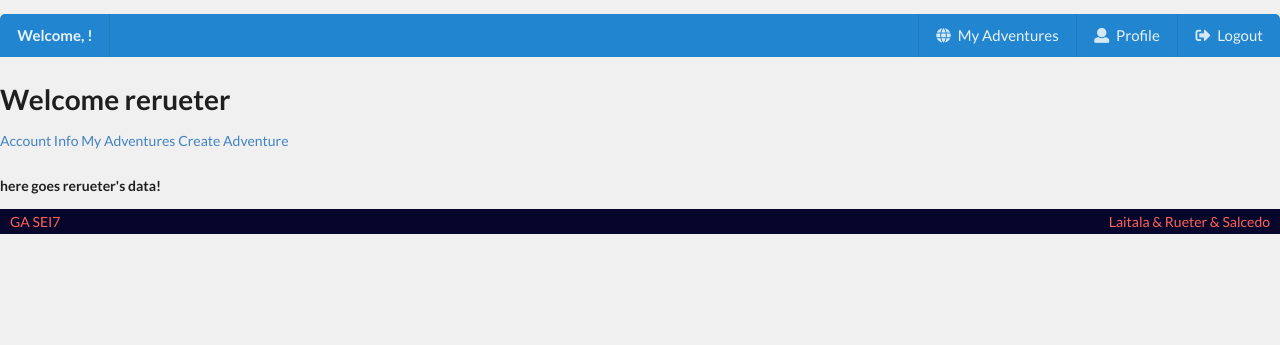
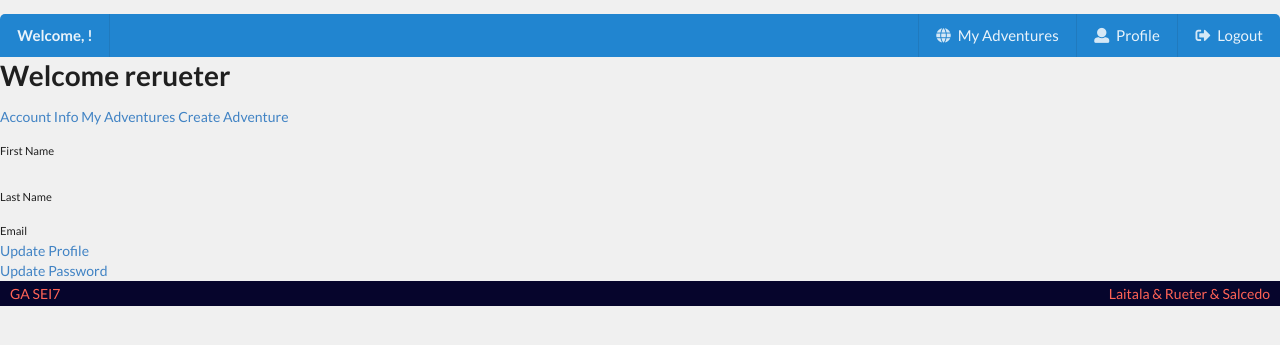
Before and after one commit to masalcedo88/ReactExperiences, a Django app: page /profile in a window 1280 px wide. Shown: the part 100-445 px from the top of the page. Run offline with Django 3.2, Linux system fonts and the light colour scheme; a user stored in the database is signed in.

Commit message:
adds basic profile.html structure and adds update info template (not functional)

```diff
--- /dev/null
+++ b/accounts/forms.py
@@ -0,0 +1,6 @@
+from django import forms
+
+class UserForm(forms.ModelForm):
+  class Meta:
+    model = User
+    fields = ['first_name', 'last_name', 'email']
--- a/accounts/urls.py
+++ b/accounts/urls.py
@@ -6,4 +6,5 @@ urlpatterns = [
   path('signup/', views.signup, name='signup'),
   path('login/', views.login, name='login'),
   path('logout/', views.logout, name='logout'),
+  path('edit_info/', views.edit_info, name='edit_info'),
 ]
--- a/main_app/static/css/main.css
+++ b/main_app/static/css/main.css
@@ -32,7 +32,7 @@ nav {
 }
 .greeting {
   background-color: var(--bg_dark);
-  background-image: url("../images/campfire.jpg");
+  background-image: url('../images/campfire.jpg');
   background-position: center;
   background-size: cover;
   height: 400px;
--- a/main_app/templates/profile.html
+++ b/main_app/templates/profile.html
@@ -1,10 +1,26 @@
 {% extends 'base.html' %}
 {% block content %}
+<div class="profile-nav">
+<h1>Welcome {{ user.username }}</h1>
+    <a href="profile">Account Info</a>
+    <a href="my_adventures">My Adventures</a>
+    <a href="new_adventure">Create Adventure</a>
+</div>
+<div class="full-name">
+    <h4>{{ user.first_name }}</h4>
+    <small>First Name</small>
+    <h4>{{ user.last_name }}</h4>
+    <small>Last Name</small>
+</div>
+<div>
+    <h4>{{ user.email }}</h4>
+    <small>Email</small>
+</div>
+<div class="edit-buttons">
+    <a href="accounts/edit_info">Update Profile</a>
+    <br>
+    <a href="#">Update Password</a>
+</div>
 
-<h1>Welcome {{ user.username }}</h1>
-<a href="profile">Account Info</a>
-<a href="my_adventures">My Adventures</a>
-<a href="new_adventure">Create Adventure</a>
-<h5>here goes {{ user.username }}'s data!</h5>
 
 {% endblock %}
```
Also changed, not shown: accounts/templates/edit_info.html (added, +27 -0 lines), accounts/views.py (+9 -0 lines).
